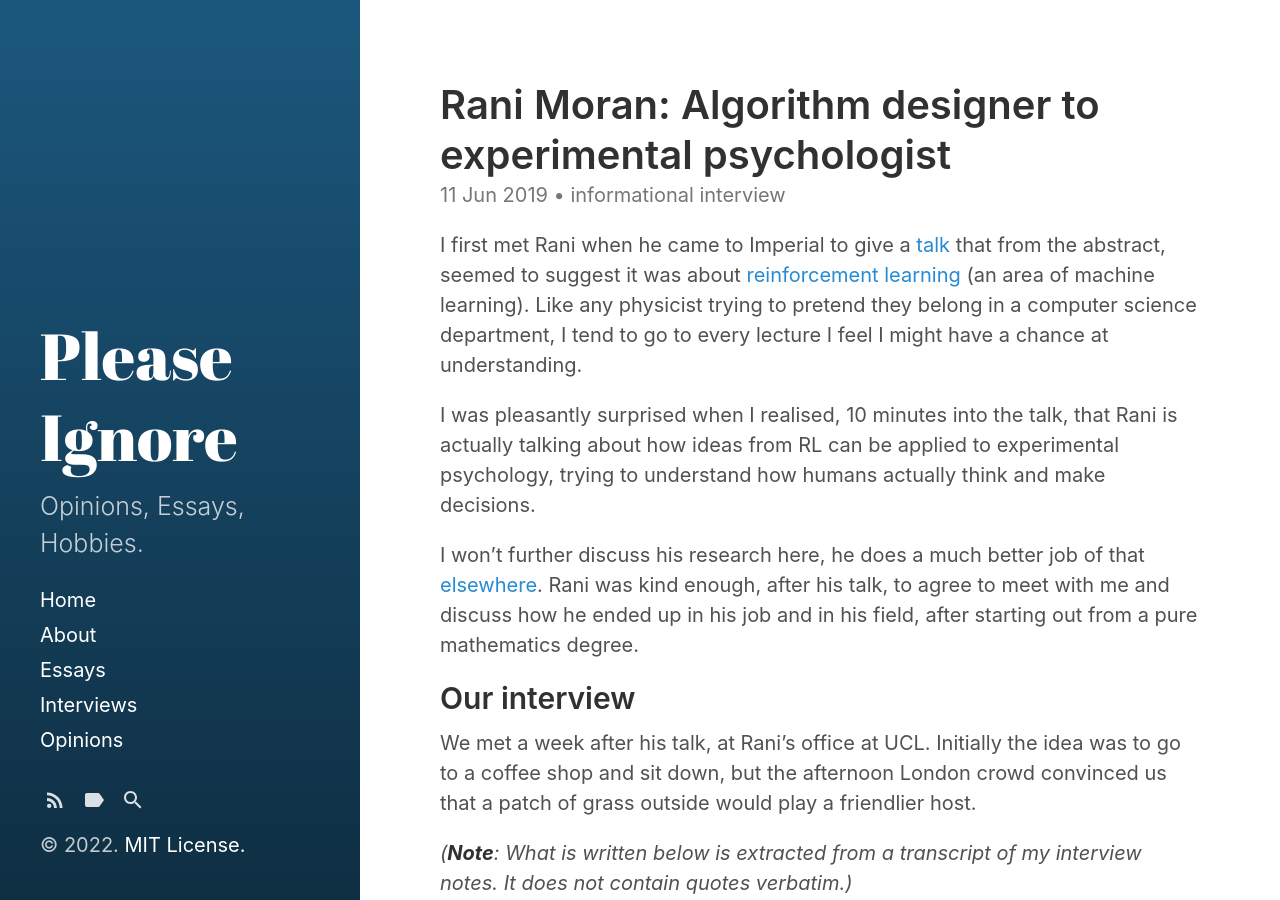
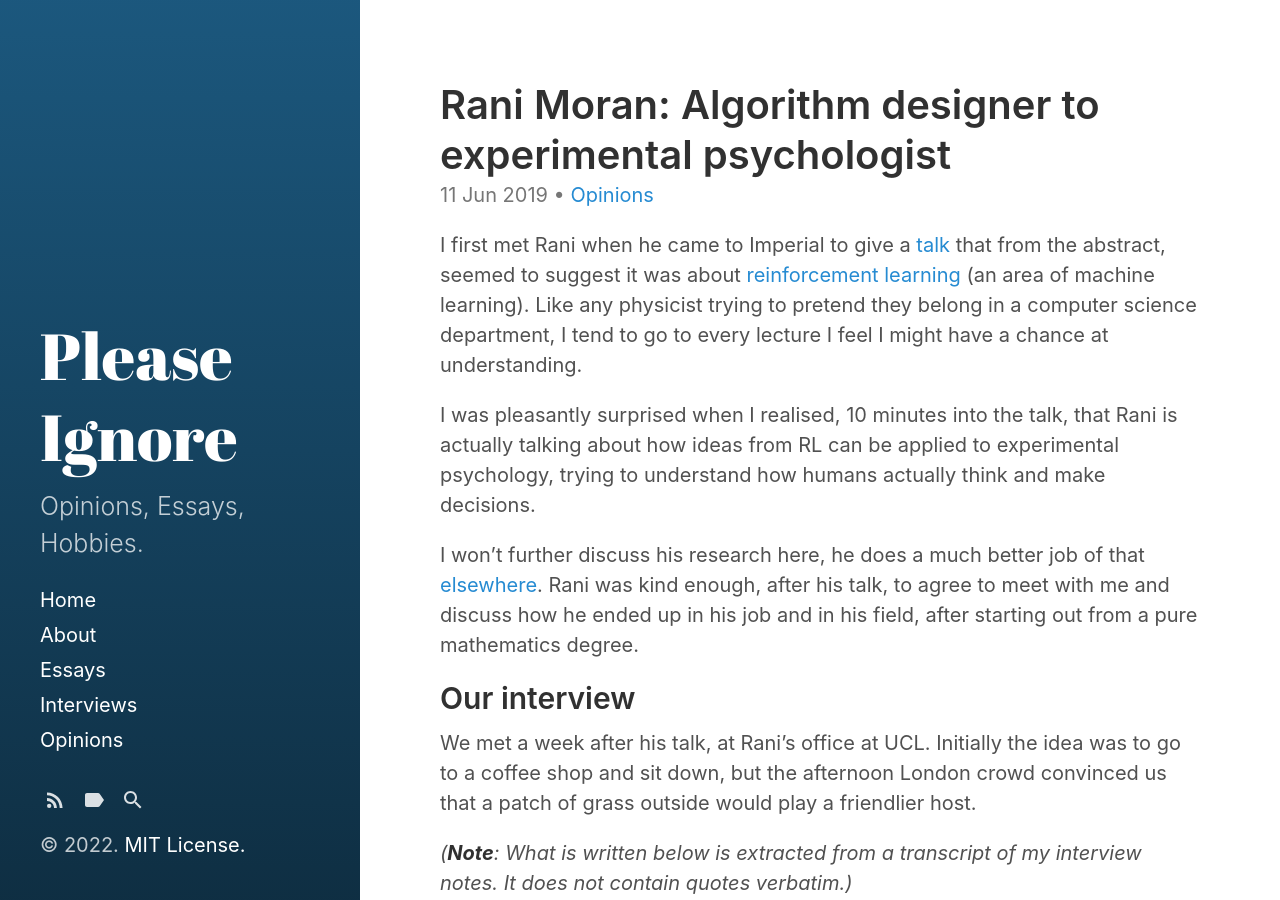
Before and after one commit to alfarzan/plsignore.com, a Jekyll site: the page built from _posts/2019-06-11-rani-moran.md, in a window 1280 px wide and 900 px high. Built offline with Jekyll 4.4.1, drawn with Linux system fonts in a browser that asks for light colours.

Commit message:
Update 2019-06-11-rani-moran.md

```diff
--- a/_posts/2019-06-11-rani-moran.md
+++ b/_posts/2019-06-11-rani-moran.md
@@ -2,7 +2,7 @@
 layout: post
 title:  "Rani Moran: Algorithm designer to experimental psychologist"
 <!-- author: Ali -->
-categories: [ informational interview ]
+categories: [ Opinions ]
 image: assets/images/ranimoran.jpg
 <!-- rating: 3 -->
 featured: false
```
